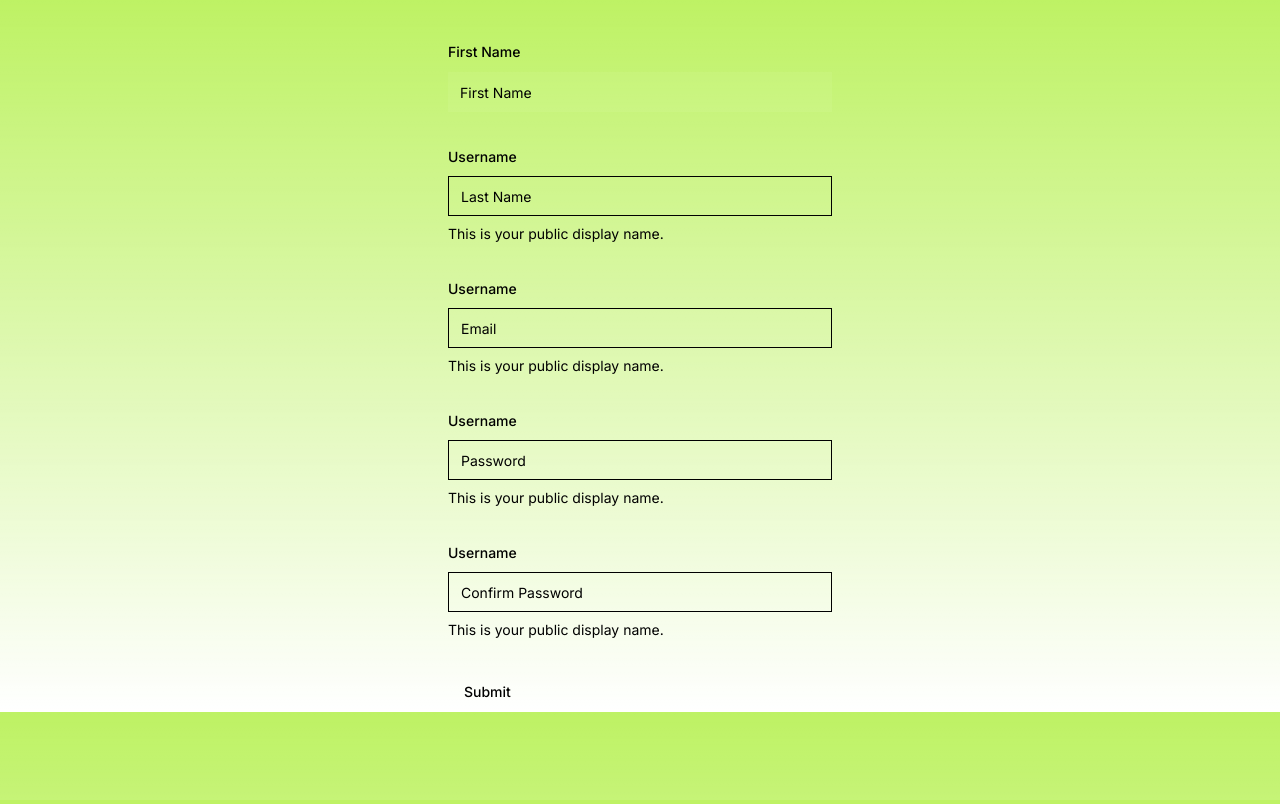
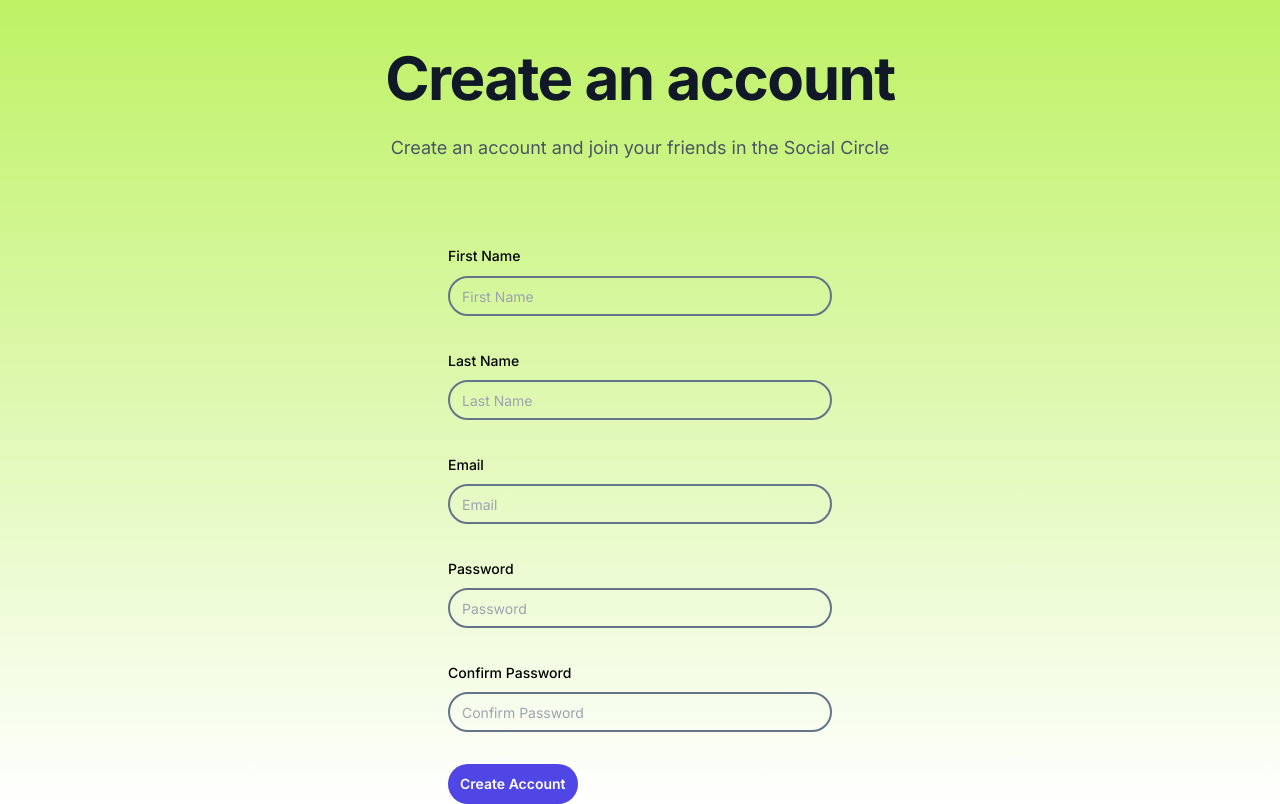
Before and after one commit to Velin-Todorov/Real-time-chat, a Next.js app in the folder flask_app/frontend/social-app/: page /register in a window 1280 px wide. Built offline with nearby package versions, Linux system fonts and the light colour scheme.

Commit message:
registratio form is done.

```diff
--- a/flask_app/frontend/social-app/src/app/register/page.tsx
+++ b/flask_app/frontend/social-app/src/app/register/page.tsx
@@ -4,7 +4,6 @@ import { useForm } from "react-hook-form";
 import {
   Form,
   FormControl,
-  FormDescription,
   FormField,
   FormItem,
   FormLabel,
@@ -13,8 +12,9 @@ import {
 import { Input } from "@/components/ui/input";
 import { type RegisterForm, RegisterSchema } from "@/lib/validators/form";
 import { zodResolver } from "@hookform/resolvers/zod";
+import { FC } from "react";
 
-export default function RegisterForm() {
+const RegisterForm: FC = () => {
   const form = useForm<RegisterForm>({
     resolver: zodResolver(RegisterSchema),
   });
@@ -26,6 +26,18 @@ export default function RegisterForm() {
   }
 
   return (
+    <>
+    <header>
+      <div className="px-6 py-10 sm:py-10 lg:px-8">
+        <div className="mx-auto max-w-2xl text-center">
+          <h2 className="mt-2 text-4xl font-bold tracking-tight text-gray-900 sm:text-6xl">Create an account</h2>
+          <p className="mt-6 text-lg leading-8 text-gray-600">
+            Create an account and join your friends in the Social Circle
+          </p>
+        </div>
+      </div>
+    </header>
+
     <div className="mt-10 sm:mx-auto sm:w-full sm:max-w-sm">
       <Form {...form}>
         <form onSubmit={form.handleSubmit(onSubmit)} className="space-y-8">
@@ -36,7 +48,7 @@ export default function RegisterForm() {
               <FormItem>
                 <FormLabel className="block text-sm font-medium leading-6 text-black">First Name</FormLabel>
                 <FormControl>
-                  <Input placeholder="First Name" {...field} className="block w-full rounded-md border-0 bg-white/5 py-1.5 text-black shadow-sm ring-1 ring-inset ring-white/10 focus:ring-2 focus:ring-inset focus:ring-indigo-500 sm:text-sm sm:leading-6"/>
+                  <Input placeholder="First Name" {...field} className="block w-full border-2 py-1.5 rounded-full  border-slate-500 text-gray-900 shadow-sm ring-1 ring-inset ring-gray-300 placeholder:text-gray-400 focus:ring-2 focus:ring-inset focus:ring-indigo-600 sm:text-sm sm:leading-6"/>
                 </FormControl>
                 <FormMessage />
               </FormItem>
@@ -47,13 +59,10 @@ export default function RegisterForm() {
             name="lastName"
             render={({ field }) => (
               <FormItem>
-                <FormLabel>Username</FormLabel>
+                <FormLabel>Last Name</FormLabel>
                 <FormControl>
-                  <Input placeholder="Last Name" {...field} />
+                  <Input placeholder="Last Name" {...field} className="block w-full border-2 py-1.5 rounded-full  border-slate-500 text-gray-900 shadow-sm ring-1 ring-inset ring-gray-300 placeholder:text-gray-400 focus:ring-2 focus:ring-inset focus:ring-indigo-600 sm:text-sm sm:leading-6"/>
                 </FormControl>
-                <FormDescription>
-                  This is your public display name.
-                </FormDescription>
                 <FormMessage />
               </FormItem>
             )}
@@ -63,13 +72,10 @@ export default function RegisterForm() {
             name="email"
             render={({ field }) => (
               <FormItem>
-                <FormLabel>Username</FormLabel>
+                <FormLabel>Email</FormLabel>
                 <FormControl>
-                  <Input placeholder="Email" {...field} />
+                  <Input placeholder="Email" {...field} className="block w-full border-2 py-1.5 rounded-full  border-slate-500 text-gray-900 shadow-sm ring-1 ring-inset ring-gray-300 placeholder:text-gray-400 focus:ring-2 focus:ring-inset focus:ring-indigo-600 sm:text-sm sm:leading-6"/>
                 </FormControl>
-                <FormDescription>
-                  This is your public display name.
-                </FormDescription>
                 <FormMessage />
               </FormItem>
             )}
@@ -79,13 +85,11 @@ export default function RegisterForm() {
             name="password"
             render={({ field }) => (
               <FormItem>
-                <FormLabel>Username</FormLabel>
+                <FormLabel>Password</FormLabel>
                 <FormControl>
-                  <Input placeholder="Password" {...field} />
+                  <Input placeholder="Password" type="password" {...field} className="block w-full border-2 py-1.5 rounded-full  border-slate-500 text-gray-900 shadow-sm ring-1 ring-inset ring-gray-300 placeholder:text-gray-400 focus:ring-2 focus:ring-inset focus:ring-indigo-600 sm:text-sm sm:leading-6"/>
                 </FormControl>
-                <FormDescription>
-                  This is your public display name.
-                </FormDescription>
+
                 <FormMessage />
               </FormItem>
             )}
@@ -95,20 +99,21 @@ export default function RegisterForm() {
             name="confirmPassword"
             render={({ field }) => (
               <FormItem>
-                <FormLabel>Username</FormLabel>
+                <FormLabel>Confirm Password</FormLabel>
                 <FormControl>
-                  <Input placeholder="Confirm Password" {...field} />
+                  <Input placeholder="Confirm Password" type="password" {...field} className="block w-full border-2 py-1.5 rounded-full  border-slate-500 text-gray-900 shadow-sm ring-1 ring-inset ring-gray-300 placeholder:text-gray-400 focus:ring-2 focus:ring-inset focus:ring-indigo-600 sm:text-sm sm:leading-6"/>
                 </FormControl>
-                <FormDescription>
-                  This is your public display name.
-                </FormDescription>
+
                 <FormMessage />
               </FormItem>
             )}
           />
-          <Button type="submit">Submit</Button>
+          <Button type="submit" className="flex justify-center rounded-full bg-indigo-600 px-3 py-1.5 text-sm font-semibold leading-6 text-white shadow-sm hover:bg-indigo-500 focus-visible:outline focus-visible:outline-2 focus-visible:outline-offset-2 focus-visible:outline-indigo-600">Create Account</Button>
         </form>
       </Form>
     </div>
+  </>
   );
 }
+
+export default RegisterForm;
```
